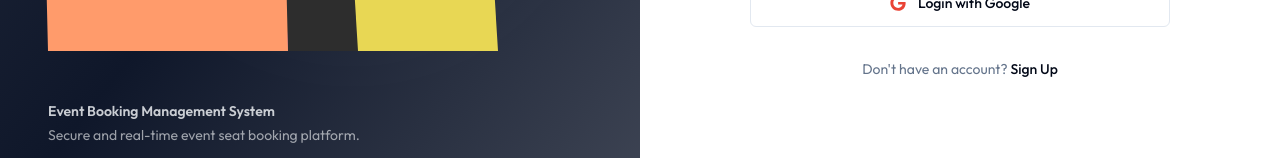
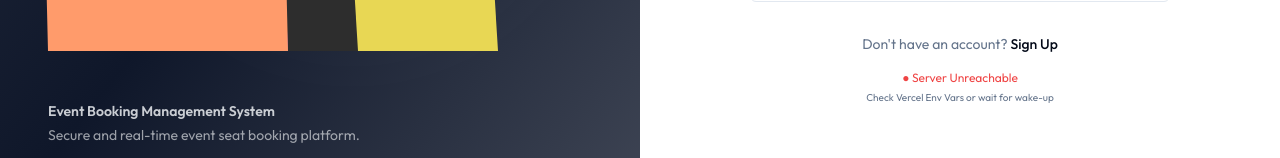
Before and after one commit to hackerstudent29/Event-Management-System-main, a React (Vite) app in the folder frontend/: page /login in a window 1280 px wide. Shown: the part 579-737 px from the top of the page. Built offline with nearby package versions, Linux system fonts and the light colour scheme; no server answers.

Commit message:
Add server status indicator to Login page UI

```diff
--- a/frontend/src/pages/Login.jsx
+++ b/frontend/src/pages/Login.jsx
@@ -632,6 +632,17 @@ export default function Login() {
                             Sign Up
                         </Link>
                     </div>
+                    {/* Server Status Indicator */}
+                    <div className="mt-4 flex justify-center">
+                        {serverStatus === 'checking' && <span className="text-xs text-yellow-600 animate-pulse">Connecting to server...</span>}
+                        {serverStatus === 'online' && <span className="text-xs text-green-600 flex items-center gap-1">● Server Online</span>}
+                        {serverStatus === 'offline' && (
+                            <div className="text-center">
+                                <span className="text-xs text-red-500 flex items-center gap-1 justify-center">● Server Unreachable</span>
+                                <p className="text-[10px] text-muted-foreground mt-1">Check Vercel Env Vars or wait for wake-up</p>
+                            </div>
+                        )}
+                    </div>
                 </div>
             </div>
         </div>
```
